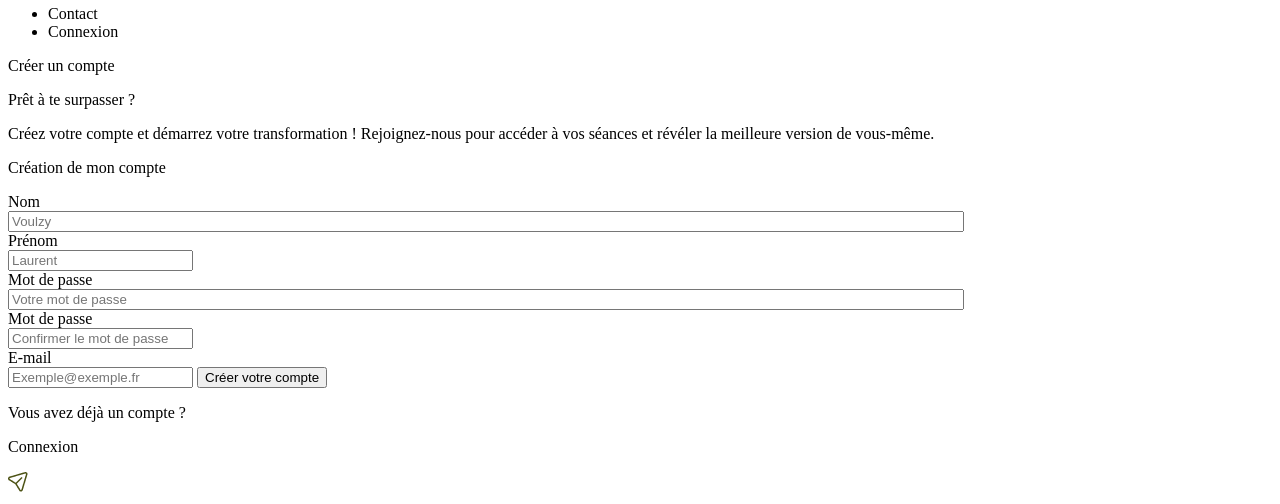
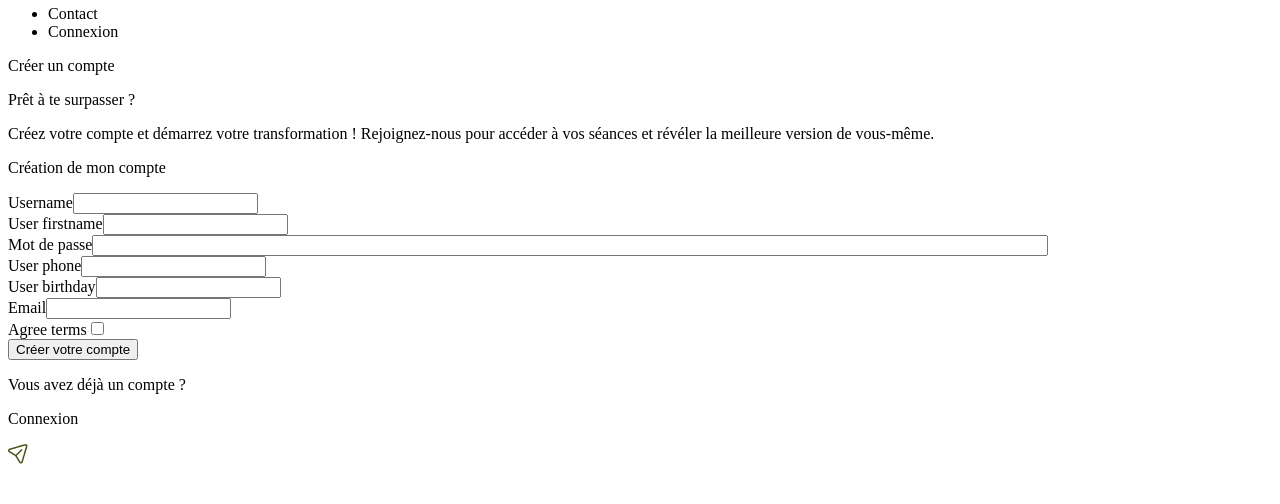
Before and after one commit to Bennirahh/piscine-vaise, a Symfony app: template templates/register.html.twig in a window 1280 px wide. Shown: the part 824-1328 px from the top of the page. After the commit the page ends 1288 px from the top, so only its background shows below. Run offline with Twig, Linux system fonts and the light colour scheme; the template is opened without the code that fills it, so the values that code supplies are empty; form fields are guessed from the names that the template uses; some libraries are stand-ins or nearby versions.

Commit message:
Formulaire-register-virif-harris+finir-front

```diff
--- a/templates/register.html.twig
+++ b/templates/register.html.twig
@@ -22,38 +22,35 @@
             <div class="register-titre register-titre-bloc">
                 <p class="register-titre register-titre1">Créer un compte</p>
                 <p class="register-titre register-titre2">Prêt à te surpasser ?</p>
-            <p class="register-texte">Créez votre compte et démarrez votre transformation ! Rejoignez-nous pour accéder
-                à vos séances et révéler la meilleure version de vous-même.</p>
+                <p class="register-texte">Créez votre compte et démarrez votre transformation ! Rejoignez-nous pour accéder à vos séances et révéler la meilleure version de vous-même.</p>
             </div>
             <div class="register-formulaire-bloc">
                 <form class="register-formulaire">
                     <p class="register-form-titre">Création de mon compte</p>
+                    {{ form_start(registrationForm) }}
                     <div class="register-input-1">
                         <div class="register-input-case">
-                        <label class="register-label" for="fname">Nom</label><br>
-                        <input style="width: 75%"  class="register-input" type="text" id="fname" name="fname" placeholder="Voulzy">
+                            {{ form_row(registrationForm.username, { 'attr': {'class': 'register-input w-3/4'} }) }}
                         </div>
                         <div class="register-input-case2">
-                        <label class="register-label" for="fname">Prénom</label><br>
-                        <input class="register-input" type="text" id="fname" name="fname" placeholder="Laurent">
+                            {{ form_row(registrationForm.user_firstname, { 'attr': {'class': 'register-input'} }) }}
                         </div>
                     </div>
                     <div class="register-input-1">
                         <div class="register-input-case">
-                        <label class="register-label" for="fname">Mot de passe</label><br>
-                        <input style="width: 75%"  class="register-input type="text" id="fname" name="fname"
-                            placeholder="Votre mot de passe">
-                    </div>
-                    <div class="register-input-case2">
-                        <label class="register-label" for="fname">Mot de passe</label><br>
-                        <input class="register-input" type="text" id="fname" name="fname"
-                            placeholder="Confirmer le mot de passe">
+                            {{ form_row(registrationForm.plainPassword, { 'attr': {'class': 'register-input', 'style': 'width: 75%'}, 'label': 'Mot de passe' }) }}
                         </div>
                     </div>
-                <label class="register-label" for="fname">E-mail</label><br>
-                <input class="register-input" type="text" id="fname" name="fname"
-                    placeholder="Exemple@exemple.fr">
-                <input class="register-submit" type="submit" value="Créer votre compte">
+                    <div class="register-input-1">
+                        {{ form_row(registrationForm.user_phone, { 'attr': {'class': 'register-input'} }) }}
+                    </div>
+                    <div class="register-input-1">
+                        {{ form_row(registrationForm.user_birthday, { 'attr': {'class': 'register-input'} }) }}
+                    </div>
+                    {{ form_row(registrationForm.email, { 'attr': {'class': 'register-input'} }) }}
+                    {{ form_row(registrationForm.agreeTerms) }}
+                    <button type="submit" class="register-submit">Créer votre compte</button>
+                    {{ form_end(registrationForm) }}
                     <div class="register-barre"></div>
                     <div class="register-form-footer">
                         <p>Vous avez déjà un compte ?</p>
@@ -67,8 +64,7 @@
             </div>
         </div>
     </div>
+</html>
 </section>
 <script src="{{ asset('js/theme.js') }}"></script>
 {% endblock %}
-
-</html>
```
Also changed, not shown: src/Controller/PageController.php (+10 -2 lines), src/Form/RegistrationFormType.php (added, +69 -0 lines). Lines whose indentation alone changed are shown as unchanged.
